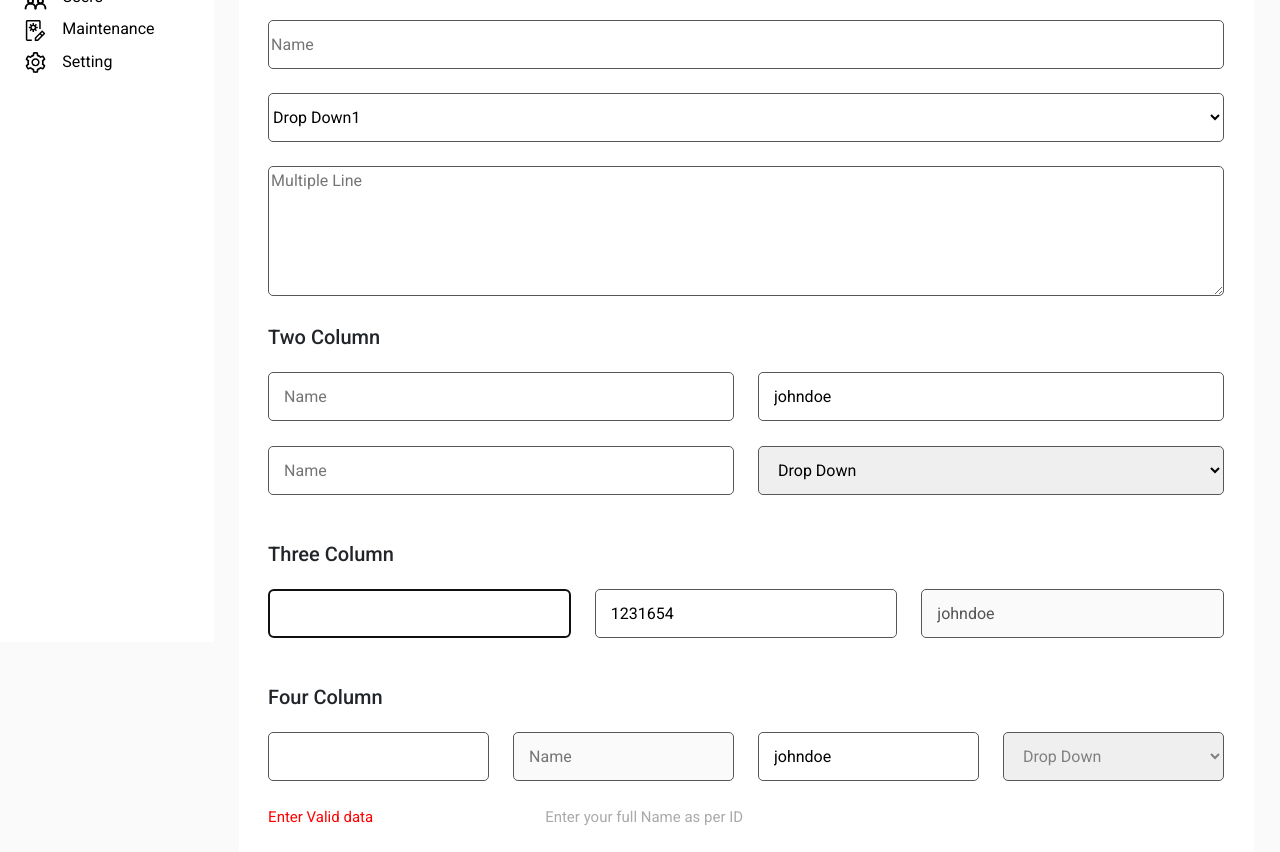
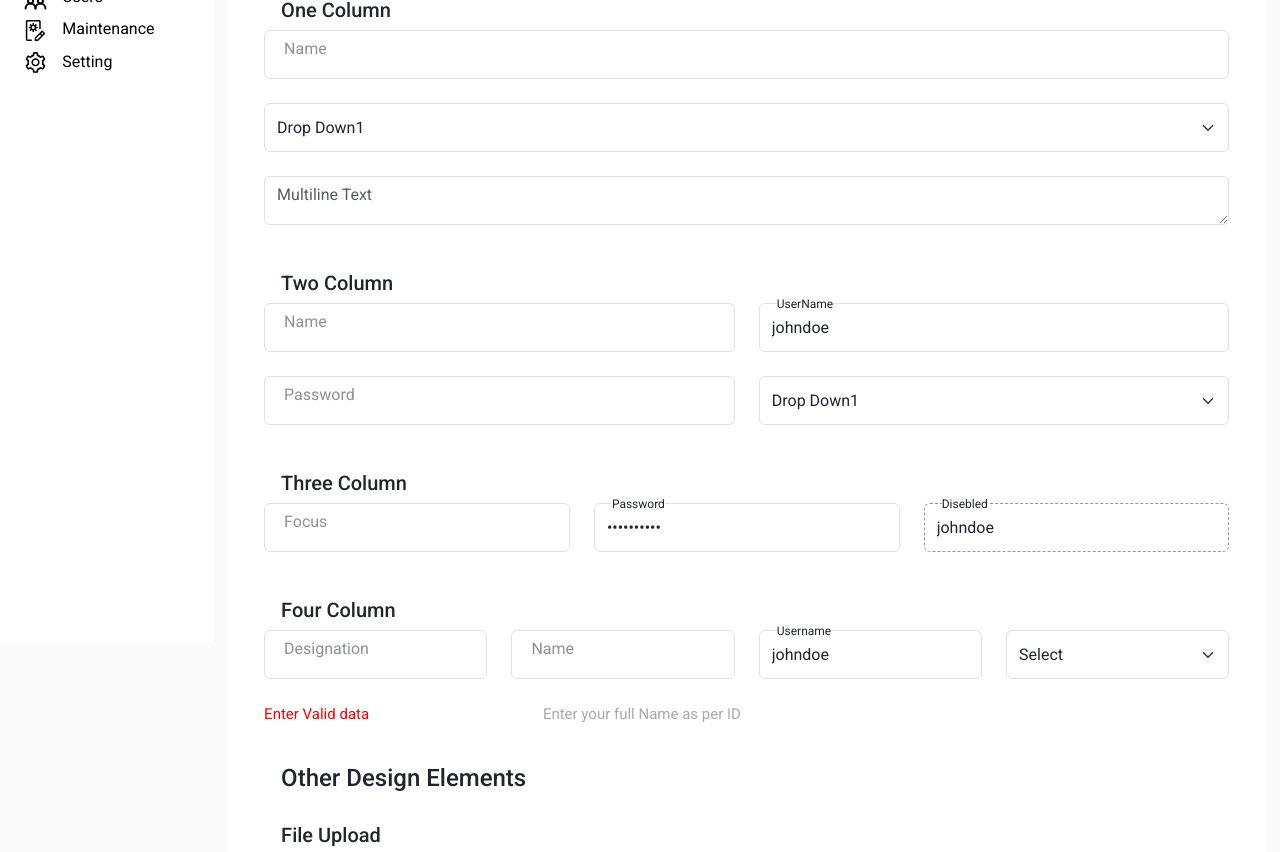
Before and after one commit to Pa-earth007/Assignment_Tatva, a plain HTML site: page innerpage.html in a window 1280 px wide. Shown: the part 210-1062 px from the top of the page. Drawn offline with nearby package versions, Linux system fonts and the light colour scheme.

Commit message:
HTML Assignments continue

```diff
--- a/css/style.css
+++ b/css/style.css
@@ -452,6 +452,7 @@ span {
 /* ----------------------------------------------Inner Page Main Content CSS------------------------------- */
 
 .analysisform {
+    padding: 25px;
     background: #FFFFFF 0% 0% no-repeat padding-box;
 }
 
@@ -474,11 +475,8 @@ span {
 }
 
 
-.nametxtbox1 {
-    background: #FFFFFF 0% 0% no-repeat padding-box;
-    border: 1px solid #575757;
-    border-radius: 5px;
-    height: 130px;
+.disabled{
+    border:dashed 1px #979797;
 }
 
 .nametxtbox2 {
@@ -590,3 +588,42 @@ hr{
 .disappear{
     display: none!important;
 }
+
+
+
+/* ____________________________Floating Label____________________ */
+.form-group  {
+    position: relative;
+    margin-bottom: 1.5rem;
+  }
+  .form-control{
+    height: 49px;
+    align-items: center;
+  }
+  .form-control .multiline{
+    height: 100px;
+    align-items: center;
+  }
+
+  .form-select{
+    height: 49px;
+  }
+  .form-control-placeholder {
+    position: absolute;
+    top: 0;
+    padding: 7px 0 0 20px;
+    transition: all 300ms;
+    opacity: 0.5;
+  }
+
+  .form-control:focus + .form-control-placeholder,
+  .form-control:valid + .form-control-placeholder {
+    font-size: 75%;
+    transform: translate3d(0, -100%, 0);
+    opacity: 1;
+    top:10px;
+    background:rgb(255, 255, 255);
+    display:inline-block;
+    padding:0px 0px;
+    left:30px;
+  }
--- a/innerpage.html
+++ b/innerpage.html
@@ -109,62 +109,83 @@
 
             <section class="main">
 
-                <div class="analysisform">
-                    <h4 class="maintext">Analysis</h4>
+                <div class="analysisform row">
+                    <h1 class="maintext">Analysis</h1>
                     <h5 class="maintextanalis">One Column</h5>
-                    <div class="txtboxfroneclm gap-3">
-                        <input type="text" placeholder="Name" class="nametxtbox col-12"><br /><br />
-                        <select class="nametxtbox col-12" name="Drop Down">
+                    <div class="form-group">
+                        <input type="text" id="name" class="form-control col-12" required>
+                        <label class="form-control-placeholder" for="name">Name</label>
+                    </div>
+                    <div class="form-group">
+                        <select class="form-select col-12" name="Drop Down">
                             <option value="">Drop Down1</option>
                             <option value="">Drop Down2</option>
                             <option value="">Drop Down3</option>
                             <option value="">Drop Down4</option>
-                        </select><br /><br />
-                        <textarea placeholder="Multiple Line" class="nametxtbox1 col-12"></textarea>
+                        </select>
                     </div>
-                    <div class="analysisform">
-                        <h5 class="maintextanalis">Two Column</h5>
-                        <div class="txtboxfroneclm row">
-                            <div class="col-12 col-lg-6"><input type="text" placeholder="Name" class="nametxtbox2  "></div>
-                            <div class="col-12 col-lg-6"><input type="text" placeholder="Name" class="nametxtbox2 " value="johndoe"></div>
-                            <div class="col-12 col-lg-6"><input type="password" placeholder="Name" class="nametxtbox2 "></div>
-                            <div class="col-12 col-lg-6"><select class="nametxtbox2" name="Drop Down">
-                                <option value="">Drop Down</option>
-                                <option value="">Drop Down2</option>
+                    <div class="form-group">
+                        <textarea class="form-control multiline" placeholder="Multiline Text" rows="8"></textarea>
+                    </div>
+                    <h5 class="maintextanalis">Two Column</h5>
+                    <div class="form-group col-12 col-lg-6">
+                        <input type="text" id="name" class="form-control " required>
+                        <label class="form-control-placeholder" for="name">Name</label>
+                    </div>
+                    <div class="form-group col-12 col-lg-6">
+                        <input type="text" id="name" class="form-control " value="johndoe" required>
+                        <label class="form-control-placeholder" for="name">UserName</label>
+                    </div>
+                    <div class="form-group col-12 col-lg-6">
+                        <input type="password" id="name" class="form-control " required>
+                        <label class="form-control-placeholder" for="name">Password</label>
+                    </div>
+                    <div class="form-group col-12 col-lg-6">
+                        <select class="form-select " name="Drop Down">
+                            <option value="">Drop Down1</option>
+                            <option value="">Drop Down2</option>
                             <option value="">Drop Down3</option>
                             <option value="">Drop Down4</option>
-                            </select>
-                        </div>
-
-                        </div>
+                        </select>
                     </div>
-                    <div class="analysisform">
-                        <h5 class="maintextanalis">Three Column</h5>
-                        <div class="txtboxfroneclm row">
-                            <div class="col-12  col-lg-4"><input type="text " class="nametxtbox3" autofocus></div>
-                            <div class="col-12  col-lg-4"><input type="password " class="nametxtbox3" value="1231654"></div>
-                            <div class="col-12  col-lg-4"><input type="text " placeholder="Name" class="nametxtbox3" value="johndoe" disabled></div>
-                        </div>
+                    <h5 class="maintextanalis">Three Column</h5>
+                    <div class="form-group col-12 col-lg-4">
+                        <input type="text" id="name" class="form-control " required>
+                        <label class="form-control-placeholder" for="name">Focus</label>
                     </div>
-                    <div class="analysisform">
-                        <h5 class="maintextanalis">Four Column</h5>
-                        <div class="txtboxfroneclm row">
-                            <div class="col-12  col-lg-3"><input id="validdata" type="text" class="nametxtbox4"></div>
-                            <div class="col-12  col-lg-3"><input type="text " placeholder="Name" class="nametxtbox4" disabled></div>
-                            <div class="col-12  col-lg-3"><input type="text " placeholder="Name" class="nametxtbox4" value="johndoe"></div>
-                            <div class="col-12  col-lg-3"><select class="nametxtbox4" name="Drop Down" disabled>
-                                <option value="">Drop Down</option>
-                                <option value="">Drop Down2</option>
+                    <div class="form-group col-12 col-lg-4">
+                        <input type="password" id="name" class="form-control" value="1234546789" required>
+                        <label class="form-control-placeholder" for="name">Password</label>
+                    </div>
+                    <div class="form-group col-12  col-lg-4">
+                        <input type="text" id="name" class="form-control disabled " value="johndoe">
+                        <label class="form-control-placeholder" for="name" aria-disabled="">Disebled</label>
+                    </div>
+                    <h5 class="maintextanalis">Four Column</h5>
+                    <div class="form-group col-12 col-lg-3">
+                        <input type="text" id="name" class="form-control " required>
+                        <label class="form-control-placeholder" for="name">Designation</label>
+                    </div>
+                    <div class="form-group col-12 col-lg-3">
+                        <input type="text" id="name" class="form-control " required>
+                        <label class="form-control-placeholder" for="name">Name</label>
+                    </div>
+                    <div class="form-group col-12  col-lg-3">
+                        <input type="text" id="name" class="form-control " value="johndoe" required>
+                        <label class="form-control-placeholder" for="name">Username</label>
+                    </div>
+                    <div class="form-group col-12 col-lg-3">
+                        <select class="form-select " name="Select">
+                            <option value="">Select</option>
+                            <option value="">Drop Down2</option>
                             <option value="">Drop Down3</option>
                             <option value="">Drop Down4</option>
-                            </select></div>
+                        </select>
+                    </div>
                             <div class="minifont">
                                 <p class="minifont-danger">Enter Valid data</p>
                                 <p class="minifont-secondary">Enter your full Name as per ID</p>
                             </div>
-                        </div>
-                    </div>
-                    <div class="analysisform">
                         <h4 class="maintextanalis">Other Design Elements</h4>
                         <h5 class="maintextanalis">File Upload</h5>
                         <div class="txtboxfroneclm">
@@ -172,8 +193,6 @@
                                     alt=""> Upload</button>
                             &nbsp; No items selected
                         </div>
-                    </div>
-                    <div class="analysisform">
                         <h5 class="maintextanalis">Radio Button</h5>
                         <div class="txtboxfroneclm">
                             <input class="form-check-input" type="radio" name="Green" id="Green">
@@ -181,8 +200,6 @@
                             <input class="form-check-input" type="radio" name="Green" id="Green">
                             Option 2
                         </div>
-                    </div>
-                    <div class="analysisform">
                         <h5 class="maintextanalis">Checkbox</h5>
                         <div class="txtboxfroneclm">
                             <input class="form-check-input" type="checkbox" name="flexRadioDefault"
```
